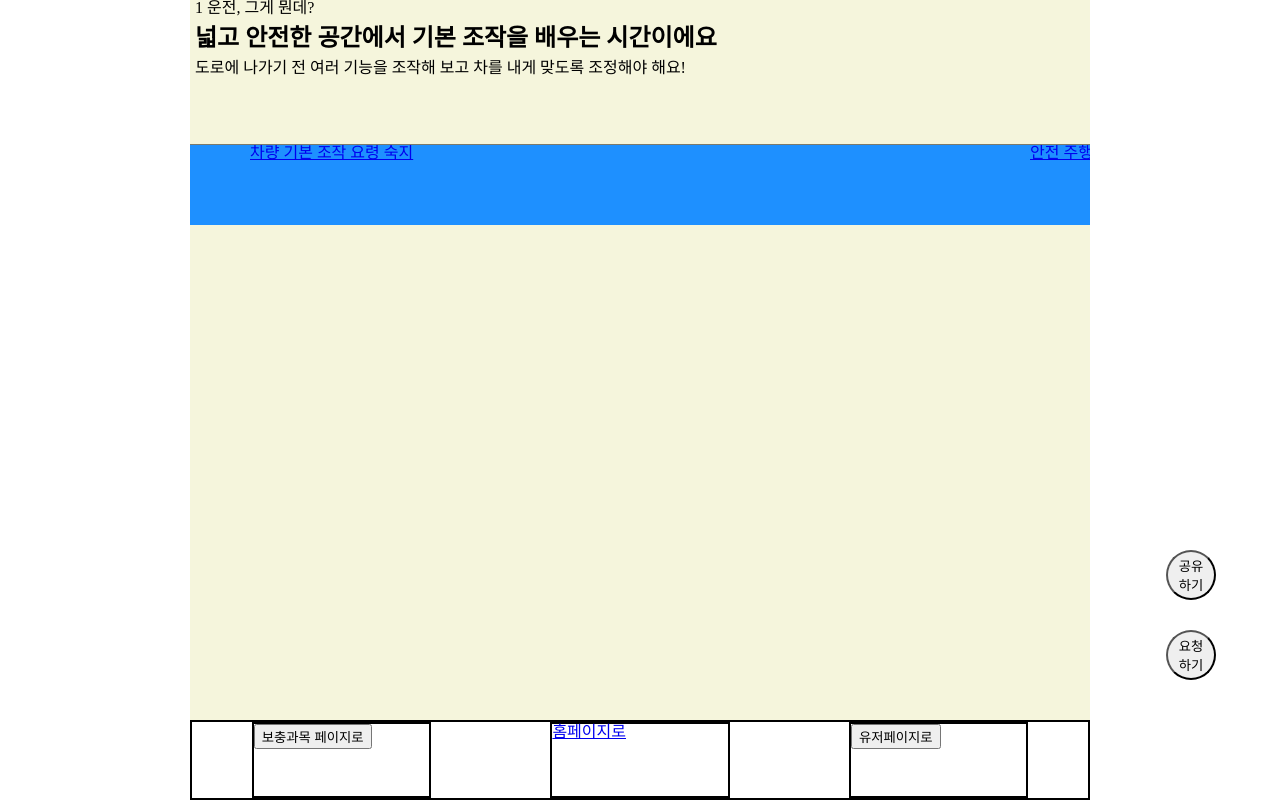
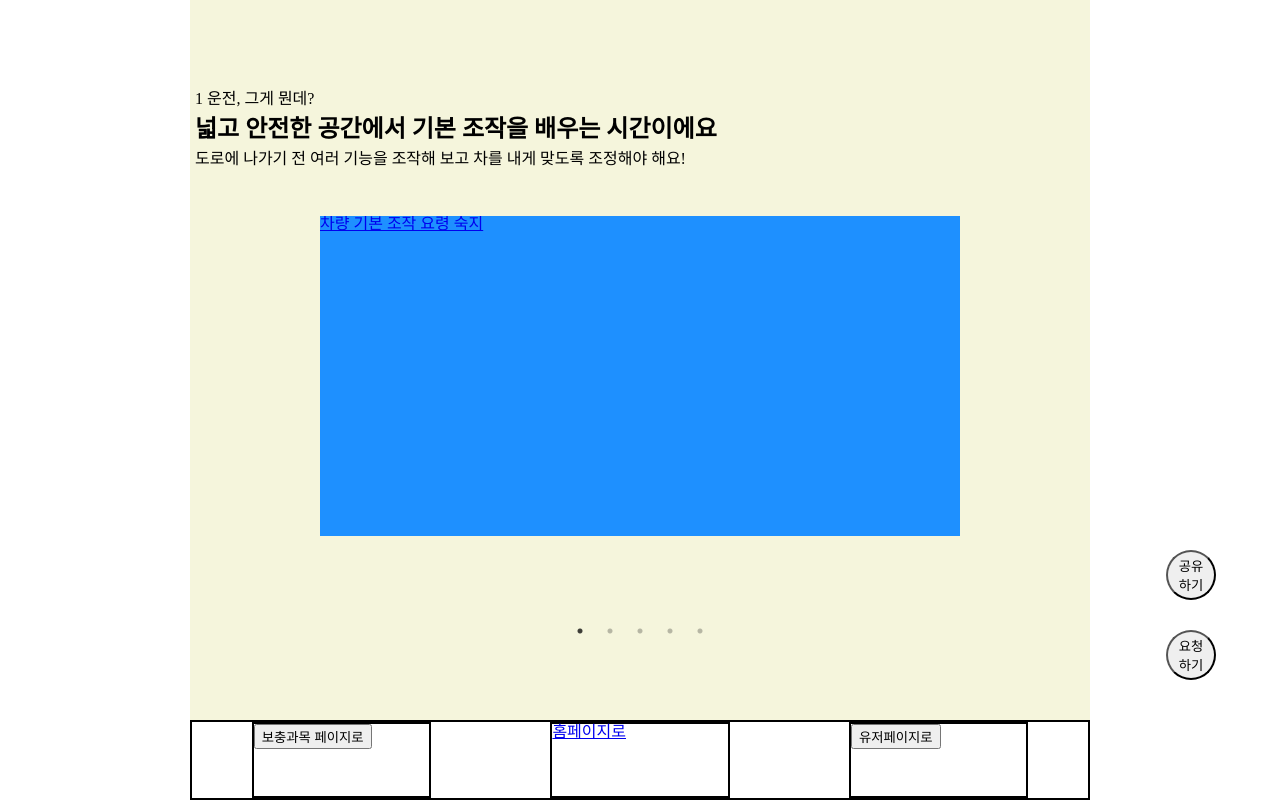
Before and after one commit to SWM-AtoZ/friendrive-client, a React (Create React App) app: page / in a window 1280 px wide. Built offline with nearby package versions, Linux system fonts and the light colour scheme; no server answers.

Commit message:
Add Slide Action

```diff
--- a/src/pages/home/Home.js
+++ b/src/pages/home/Home.js
@@ -1,4 +1,4 @@
-import React, { useEffect } from 'react';
+import React, { useEffect,useRef,useState } from 'react';
 import { Link, useOutletContext, useNavigate } from 'react-router-dom';
 import { useCookies } from 'react-cookie';
 import style from './home.module.css';
@@ -14,9 +14,11 @@ function Home() {
   const {data, checkedItem} = useOutletContext();
   const [cookies,setCookie,] = useCookies(['token']);
   const navigate = useNavigate();
-
   const expires = new Date();
   expires.setMonth(expires.getMonth+1);
+
+  const [nav1,setNav1] = useState(null)
+  const [nav2,setNav2] = useState(null)
 
   const getTeacherToken = async() => {
     axios.get('http://ec2-54-180-132-230.ap-northeast-2.compute.amazonaws.com/teacher/token',{
@@ -60,9 +62,11 @@ function Home() {
   },[])
 
   const settings = {
+    dots:true,
     centerMode: true,
-    infinite: true,
-    centerPadding: "60px",
+    infinite: false,
+    centerPadding: "50px",
+    adaptiveHeight: true,
     slidesToShow: 1,
     speed: 500
   };
@@ -71,19 +75,33 @@ function Home() {
     <section id={style.home_section}>
       {/* 현재 카드섹션 설명칸 */}
       <div className={style.section_explain}>
-        <div className={style.section_explain_number}>{curriculum[0].days} 운전, 그게 뭔데?</div>
-        <div className={style.section_explain_title}><h1>{curriculum[0].summary}</h1></div>
-        <div className={style.section_explain_discription}>{curriculum[0].explain}</div>
+        <Slider
+        asNavFor={nav2}
+        ref={(slider1) => setNav1(slider1)}
+        fade={true}>
+        {curriculum.map((item)=>(
+          <div className={style.explain_container}>
+            <div className={style.section_explain_number}>{item.days} 운전, 그게 뭔데?</div>
+            <div className={style.section_explain_title}><h1>{item.summary}</h1></div>
+            <div className={style.section_explain_discription}>{item.explain}</div>
+          </div>
+        ))}
+        </Slider>
       </div>
       {/* 카드섹션 슬라이드 */}
       <div className={style.section_card_container}>
         <div>
-          <Slider {...settings}>
+          <Slider
+          {...settings}
+          asNavFor={nav1}
+          ref={(slider2) => setNav2(slider2)}>
               {curriculum.map((item,idx)=>(
                 <div className={style.section_card_item}>
-                <Link className={style.section_item} to={`/section`} state={{section:item.days}}>
+                  <div className={style.setction_innerbox}>
+                    <Link className={style.section_item} to={`/section`} state={{section:item.days}}>
                      {item.title}
-                </Link>
+                    </Link>
+                  </div>
               </div> ))}
           </Slider>
         </div>
--- a/src/pages/home/home.module.css
+++ b/src/pages/home/home.module.css
@@ -5,14 +5,16 @@ overflow: hidden;
 
 .section_explain{
 width: 100%;
-height: 20%;
-border-bottom: 1px;
+height: 30%;
+padding-top: 10%;
+box-sizing: border-box;
 border-color: rgba(0, 0, 0, 0.5);
 border-style: solid;
 }
 
 .section_explain_number{
     padding-left: 5px;
+    margin-top: 1px;
 }
 
 .section_explain_title{
@@ -30,16 +32,27 @@ padding-left: 5px;
 /* 슬라이드섹션 css */
 .section_card_container{
 width:100%;
-height: 80%;
-border-top: 1px;
+height: 70%;
 }
 
+.explain_container{
+width:100%;
+
+}
 
 .section_card_item{
-    width: 200px;
-    height:80px;
+    width: 100%;
+    height:calc(var(--vh, 1vh) * 50);
+    display: flex;
+    align-items: center;
+    justify-content: center;
+}
+
+.setction_innerbox{
     background-color: dodgerblue;
-    border-style: solid;
+    width: 80%;
+    height: 80%;
+    margin: auto;
 }
 
 .link{
```
